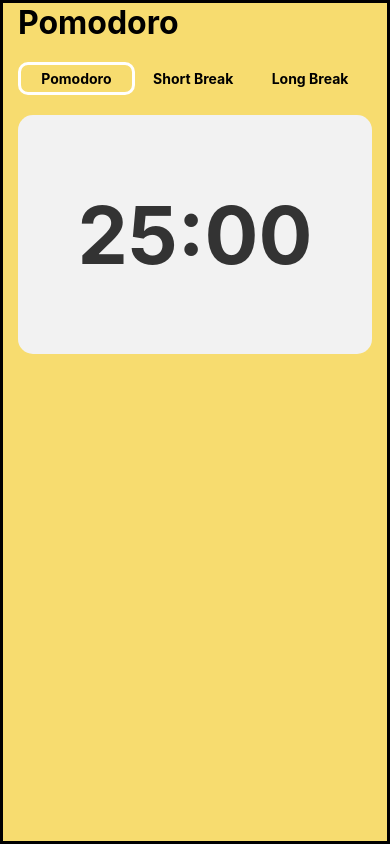
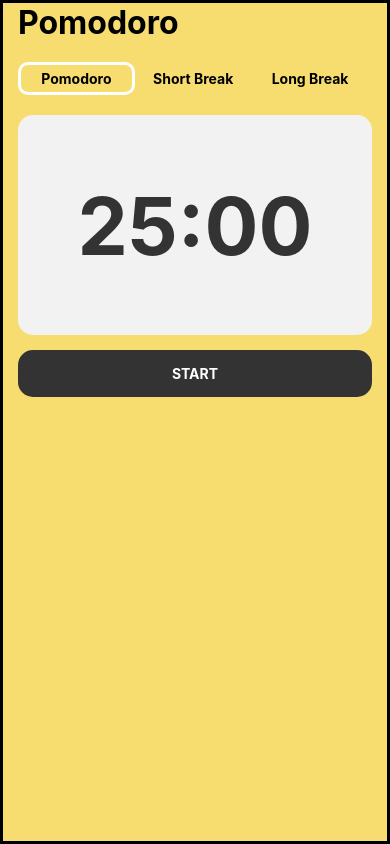
Before and after one commit to mwest0101/reactNative_cursoCertificado_pomodoro, a React Native app: screen / in a window 390 px wide. Built offline with nearby package versions, Linux system fonts and the light colour scheme.

Commit message:
Se agrego efecto de sonido Tring a boton

```diff
--- a/App.js
+++ b/App.js
@@ -5,11 +5,14 @@ import {
     SafeAreaView,
     StyleSheet,
     Text,
+    TouchableOpacity,
     View,
 } from "react-native";
-import { useState } from "react";
+import { useEffect, useState } from "react";
 import Header from "./src/components/Header";
 import Timer from "./src/components/Timer";
+import {Audio} from "expo-av";
+
 /*
 tiempo de cursado desde el video:
 1:28:24
@@ -21,7 +24,41 @@ export default function App() {
     const [isWorking, setIsWorking] = useState(false);
     const [time, setTime] = useState(25 * 60);
     const [currentTime, setCurrentTime] = useState("POMO" | "SHORT" | "BREAK");
+    const [isActive,setIsActive] = useState(false);
     console.log(currentTime);
+
+    useEffect(()=>{
+        let interval =null;
+        if(isActive){
+            interval=setInterval(()=>{
+                setTime(time -1);
+            }, 1000);
+        }else{
+            clearInterval(interval);
+        }
+        if(time==0){
+            setIsActive(false);
+            setIsWorking(!isWorking);
+            setTime(isWorking ? 300 : 1500);
+        }
+
+        return()=>clearInterval(interval);
+
+    },[isActive,time]);
+
+    function handleStartStop(){
+        playSound();
+        setIsActive(!isActive);
+    }
+
+    async function playSound(){
+        const {sound} = await Audio.Sound.createAsync(
+            require('./assets/mp3/Button_sonidoTring.mp3')
+
+        );
+        await sound.playAsync();
+
+    }
 
     return (
         <SafeAreaView style={[styles.container, {backgroundColor: colors[currentTime] }]}>
@@ -40,6 +77,11 @@ export default function App() {
                     setTime={setTime}
                 />
                 <Timer time={time} />
+                <TouchableOpacity onPress={handleStartStop} style={styles.button}>
+                    <Text style={{color:"white",fontWeight:"bold"}}>
+                        {isActive ? "STOP":"START"}
+                    </Text>
+                </TouchableOpacity>
 
             </View>
         </SafeAreaView>
@@ -57,4 +99,12 @@ const styles = StyleSheet.create({
         fontSize: 32,
         fontWeight: "bold",
     },
+    button:{
+        alignItems:"center",
+        backgroundColor:"#333333",
+        padding:15,
+        marginTop:15,
+        borderRadius:15,
+
+    }
 });
--- a/package.json
+++ b/package.json
@@ -13,7 +13,8 @@
     "expo-status-bar": "~1.6.0",
     "latest-version": "^7.0.0",
     "react": "18.2.0",
-    "react-native": "0.72.6"
+    "react-native": "0.72.6",
+    "expo-av": "~13.4.1"
   },
   "devDependencies": {
     "@babel/core": "^7.20.0"
```
Also changed, not shown: 2 other files (tests, documents, lock files or other folders).
